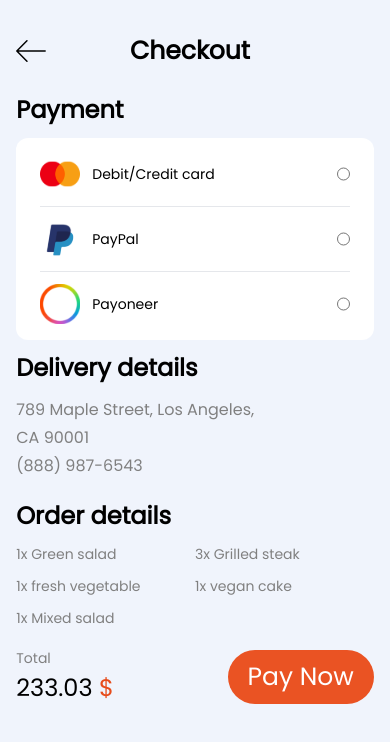
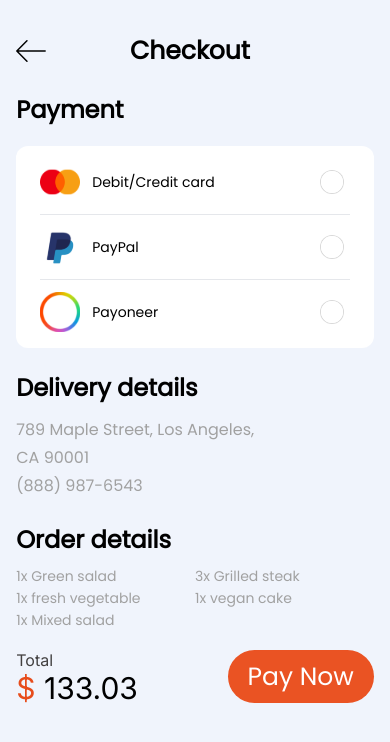
Before and after one commit to waleedejaz9/react-grocer-test, a React (Vite) app: page /checkout in a window 390 px wide. Shown: the top 742 px of the page. Built offline with nearby package versions, Linux system fonts and the light colour scheme.

Commit message:
minor detailing

```diff
--- a/src/App.css
+++ b/src/App.css
@@ -43,8 +43,3 @@
 .read-the-docs {
   color: #888;
 }
-
-
-input[type='radio'] {
-  accent-color: red;
-}
--- a/src/app/Checkout/index.tsx
+++ b/src/app/Checkout/index.tsx
@@ -1,9 +1,10 @@
-import Button from "../../components/Button";
 import Container from "../../components/Container";
 import Hero from "../../components/Hero";
 import debit from "../../assets/debit.svg";
 import payoneer from "../../assets/payoneer.svg";
 import paypal from "../../assets/paypal.svg";
+import PriceSection from "../../components/PriceSection";
+import { useState } from "react";
 
 const data = [
   { img: debit, text: "Debit/Credit card" },
@@ -12,6 +13,11 @@ const data = [
 ];
 
 export const Checkout = () => {
+  const [selectedItem, setSelectedItem] = useState<any>(null);
+
+  const handleRadioChange = (index: number) => {
+    setSelectedItem(index);
+  };
   return (
     <div className=" h-full">
       <div className=" md:bg-white md:h-5/12 mt-54 pb-1">
@@ -22,7 +28,7 @@ export const Checkout = () => {
       <Container classes="w-11/12 sm:w-9/12 lg:w-auto lg:max-w-[49rem] xl:max-w-[73rem] mx-auto mt-2 lg:mt-16">
         <div className="flex flex-col lg:flex-row gap-0 lg:gap-20">
           <div className="flex flex-col w-full lg:w-6/12">
-            <h2 className="font-semibold font-Poppins text-2xl lg:text-base text-black mt-3 mb-3">
+            <h2 className="font-semibold font-Poppins text-2xl lg:text-base text-black mt-3 mb-5">
               Payment
             </h2>
             <div className="bg-white rounded-xl py-1 lg:py-2 px-6">
@@ -32,8 +38,10 @@ export const Checkout = () => {
                 return (
                   <div
                     key={index}
-                    className={`flex justify-between items-center py-3 lg:py-4 ${isLastItem ? "" : "border-b border-b-blackLight"
-                      }`}
+                    className={`flex justify-between items-center py-3 lg:py-4 ${
+                      isLastItem ? "" : "border-b border-b-blackLight"
+                    }`}
+                    onClick={() => handleRadioChange(index)}
                   >
                     <div className="flex items-center gap-3">
                       <img className=" w-10" src={item.img} alt="logo" />
@@ -41,23 +49,28 @@ export const Checkout = () => {
                         {item.text}
                       </h4>
                     </div>
-                    <input type="radio" className=" h-10 border-red-50" />
+                    <input
+                      type="radio"
+                      className={`input-radio ${
+                        selectedItem === index ? "on" : ""
+                      }`}
+                    />
                   </div>
                 );
               })}
             </div>
             <div>
-              <h2 className="font-semibold font-Poppins text-2xl lg:text-base  text-black mt-3 lg:mt-6 mb-3">
+              <h2 className="font-semibold font-Poppins text-2xl lg:text-base  text-black my-6 lg:mt-6 mb-3">
                 Delivery details
               </h2>
-              <p className="font-Poppins text-base text text-paragraph leading-7 font-normal max-w-[15rem]">
+              <p className="font-Poppins text-base text text-brownLight leading-7 font-normal max-w-[15rem]">
                 789 Maple Street, Los Angeles, CA 90001 <br /> (888) 987-6543
               </p>
             </div>
           </div>
           <div className="flex flex-col w-full lg:w-6/12">
             <div>
-              <h2 className="font-semibold font-Poppins text-2xl lg:text-base text-black mt-5 mb-0 lg:mt-6 lg:mb-3">
+              <h2 className="font-semibold font-Poppins text-2xl lg:text-base text-black mt-6 mb-2 lg:mt-6 lg:mb-3">
                 Order details
               </h2>
               <ul className="flex flex-wrap">
@@ -69,23 +82,15 @@ export const Checkout = () => {
                   "1x Mixed salad",
                 ].map((item) => {
                   return (
-                    <li className="font-Poppins font-normal text-sm lg:text-base pt-3 text-paragraph w-6/12">
+                    <li className="font-Poppins font-normal text-sm lg:text-base pt-0.5 text-brownLight w-6/12">
                       {item}
                     </li>
                   );
                 })}
               </ul>
             </div>
-            <div className="pt-5 lg:pt-8 flex flex-row lg:flex-col justify-between items-end lg:items-start">
-              <div>
-                <p className="text-sm text-paragraph font-normal font-Poppins">
-                  Total
-                </p>
-                <h2 className="text-black text-2xl font-Poppins font-medium pt-1 pb-0 lg:pb-9">
-                  233.03 <span className="text-buttonColor">$</span>
-                </h2>
-              </div>
-              <Button text="Pay Now" />
+            <div className="pt-5 lg:pt-8 ">
+              <PriceSection price={133.03} buttonText="Pay Now" totalText />
             </div>
           </div>
         </div>
--- a/src/app/MyBucket/index.tsx
+++ b/src/app/MyBucket/index.tsx
@@ -86,8 +86,8 @@ export const MyBucket = () => {
         <div className="" style={{ width: "88%" }}>
           <div className="" style={{ marginTop: "30px" }}>
             <Products productsArray={productsList} />
-            <div className="mt-14 md:mt-10 flex justify-center md:justify-end md:mr-20">
-              <PriceSection price={233.03} buttonText="Checkout" />
+            <div className="mt-14 md:mt-10 md:mr-20">
+              <PriceSection price={233.03} buttonText="Checkout" totalText />
             </div>
           </div>
         </div>
--- a/src/app/OrderPlaced/index.tsx
+++ b/src/app/OrderPlaced/index.tsx
@@ -1,16 +1,20 @@
 import Container from "../../components/Container";
 import Button from "../../components/Button";
 import checkout from "../../assets/checkout.svg";
+import backSvg from "../../assets/backSvg.svg";
 export const OrderPlaced = () => {
   return (
-    <Container classes="w-full sm:w-9/12 lg:w-auto lg:max-w-[49rem] xl:max-w-[73rem] mx-auto h-screen flex flex-col justify-center items-center">
-      <h2 className="text-2xl font-semibold text-center sm:hidden">
+    <Container classes="w-full sm:w-9/12 lg:w-auto lg:max-w-[49rem] xl:max-w-[73rem] mx-auto relative h-screen flex flex-col justify-center items-center">
+      <img className="absolute top-10 left-3 lg:hidden" src={backSvg} />
+      <h2 className="text-2xl font-semibold text-center ">
         "Congratulations! Your Order Has Been Placed!"
       </h2>
       <img className="max-w-[17rem]" src={checkout} />
       <div className="py-10">
-        <h2 className="text-2xl font-semibold text-center">Checkout</h2>
-        <p className="pt-6 text-paragraph font-normal max-w-[45rem] text-center hidden sm:block">
+        <h2 className="text-2xl font-semibold text-center hidden lg:block">
+          Checkout
+        </h2>
+        <p className="pt-6 text-brownLight font-normal max-w-[45rem] text-center">
           Brunch: One meal to rule them all! Grab this mega saver combo with
           your choice of 2 veg wraps, Aloo Paratha (2 pcs), chole and Curd
           lunchbox and 2 choco lava cakes. This is just bliss on a plate!
--- a/src/components/PriceSection.tsx
+++ b/src/components/PriceSection.tsx
@@ -3,19 +3,18 @@ import Button from "../components/Button";
 interface PriceSectionProps {
   price: number;
   buttonText: string;
+  totalText: boolean;
 }
 
 const PriceSection = (props: PriceSectionProps) => {
   return (
-    <div className="flex gap-x-14">
+    <div className="flex justify-between">
       <div className="flex flex-col">
         <p className="text-price font-Inter font-normal leading-5 text-base ">
-          Total
+          {props.totalText ? "Total" : "Price"}
         </p>
         <h2 className="text-buttonColor font-Inter leading-9 text-3xl font-medium">
-          $ <span className="text-black">
-            {props.price}
-          </span>
+          $ <span className="text-black">{props.price}</span>
         </h2>
       </div>
 
--- a/src/index.css
+++ b/src/index.css
@@ -12,11 +12,46 @@ body {
     background-color: #F0F4FC !important;
     font-family: Poppins !important;
 }
+
 ::-webkit-scrollbar {
-    width: 0;  /* Remove scrollbar space */
-    background: transparent;  /* Optional: just make scrollbar invisible */
+    width: 0;
+    /* Remove scrollbar space */
+    background: transparent;
+    /* Optional: just make scrollbar invisible */
 }
+
 /* Optional: show position indicator in red */
 ::-webkit-scrollbar-thumb {
     background: none;
 }
+
+
+.input-radio {
+    box-shadow: 0px 0px 0px 1px #D9D9D9;
+    font-size: 3em;
+    width: 22px;
+    height: 22px;
+    margin-right: 7px;
+    border: 4px solid #fff;
+    background-clip: border-box;
+    border-radius: 50%;
+    appearance: none;
+    transition: background-color 0.3s, box-shadow 0.3s;
+
+}
+
+.input-radio.on:checked {
+
+    box-shadow: 0px 0px 0px 1px #000;
+
+    background-color: #000;
+
+}
+
+.input-radio.off:checked {
+
+    box-shadow: 0px 0px 0px 4px #eb0000;
+
+    background-color: #ff5151;
+
+}
```
Also changed, not shown: src/app/Product/index.tsx (+17 -21 lines), src/assets/productImg.png.
